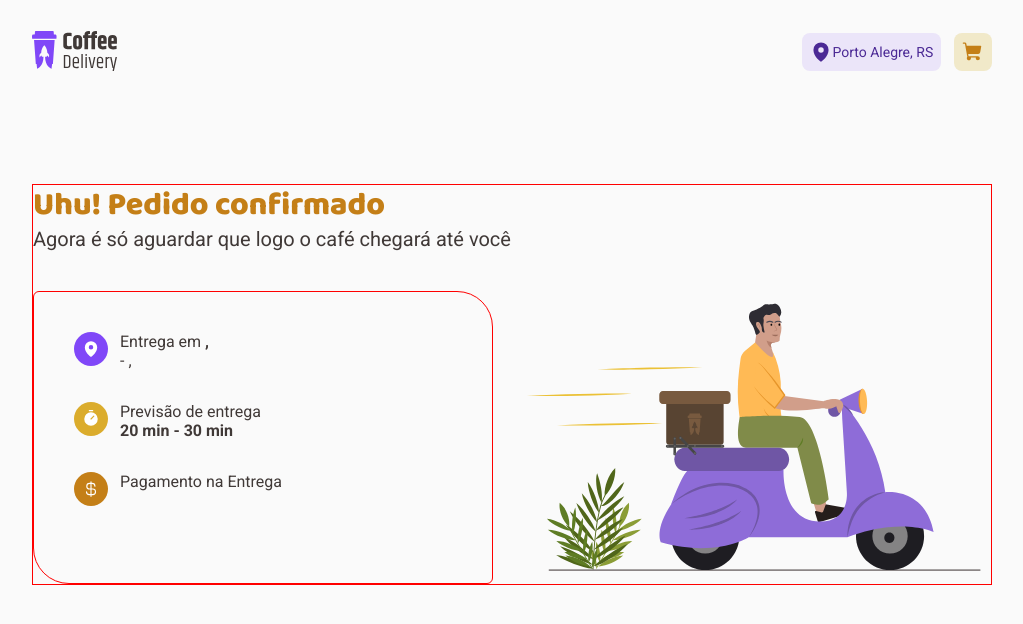
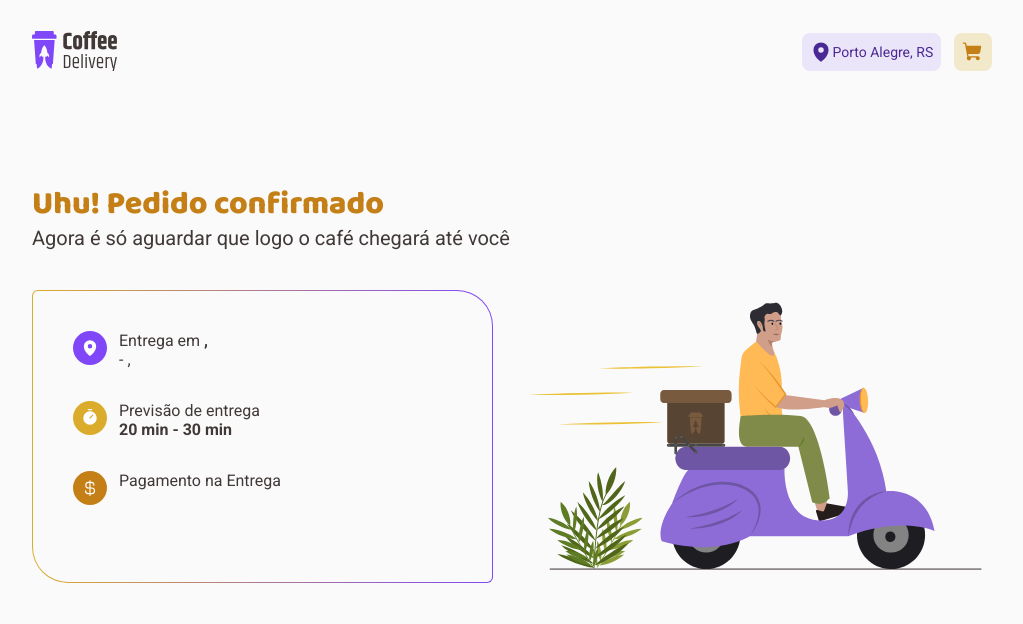
Before and after one commit to tsxfabio/ignite-coffee-delivery, a React (Vite) app: page /detalhes-da-compra in a window 1280 px wide. Shown: the top 624 px of the page, without its empty margins (128-1151 px from the left). Built offline with nearby package versions, Linux system fonts and the light colour scheme.

Commit message:
atualização detalhes da compra

```diff
--- a/src/pages/DetalhesDaCompra/DetalhesDaCompra.styles.ts
+++ b/src/pages/DetalhesDaCompra/DetalhesDaCompra.styles.ts
@@ -11,7 +11,6 @@ export const DetalhesDaCompraContainer = styled.div`
   flex-direction: column;
 
   margin-top: 5rem;
-  border: 1px solid red;
 
   h3 {
     font-family: 'Baloo 2', cursive;
@@ -45,8 +44,10 @@ export const DetalhesPedidoContainer = styled.div`
   margin-top: 2.5rem;
   padding: 2.5rem;
 
-  border: 1px solid red;
+  background: linear-gradient(#fafafa, #fafafa) padding-box,
+    linear-gradient(to right, #dbac2c, #8047f8) border-box;
   border-radius: 6px 36px;
+  border: 1.5px solid transparent;
 
   .cardDetalhes {
     display: flex;
```
